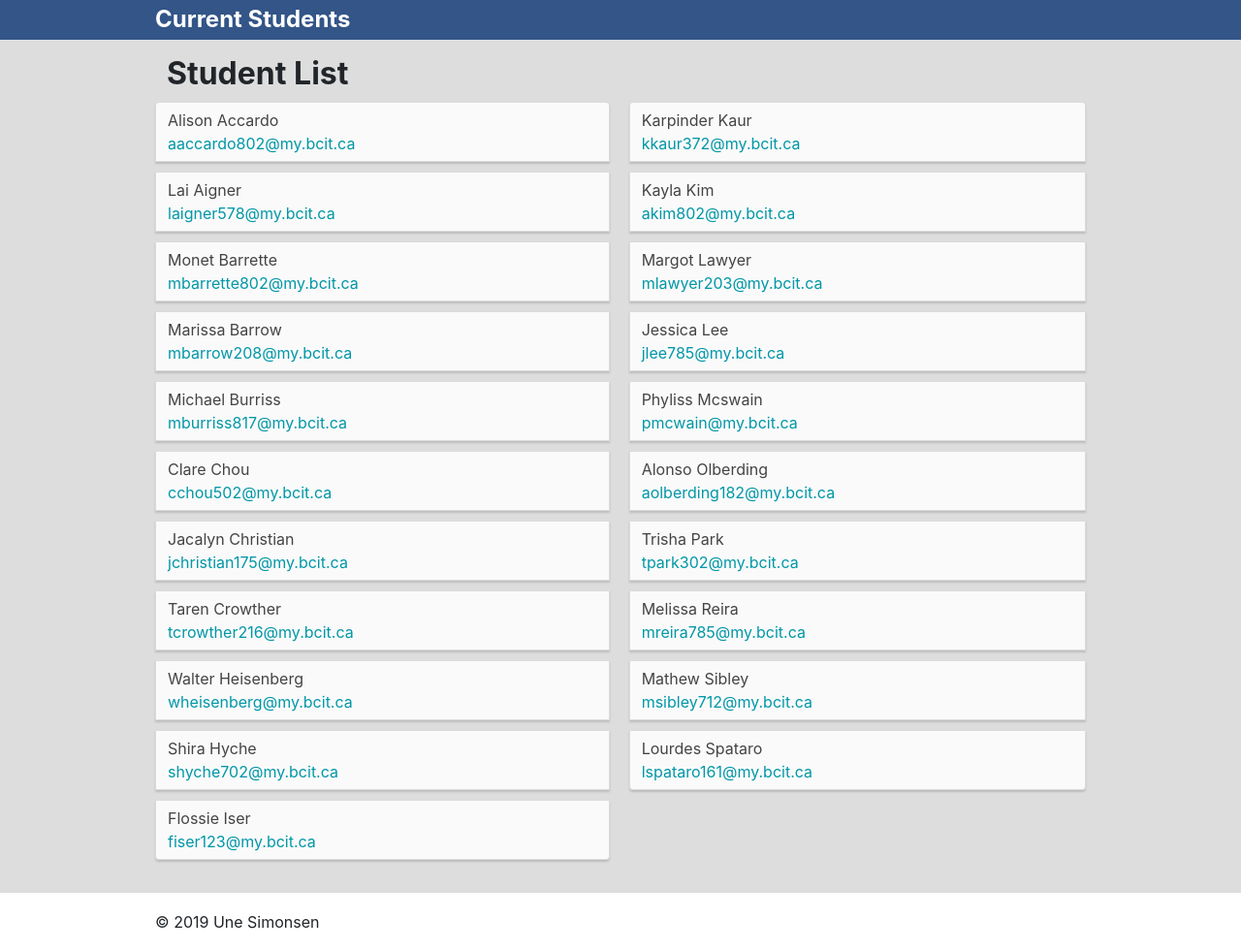
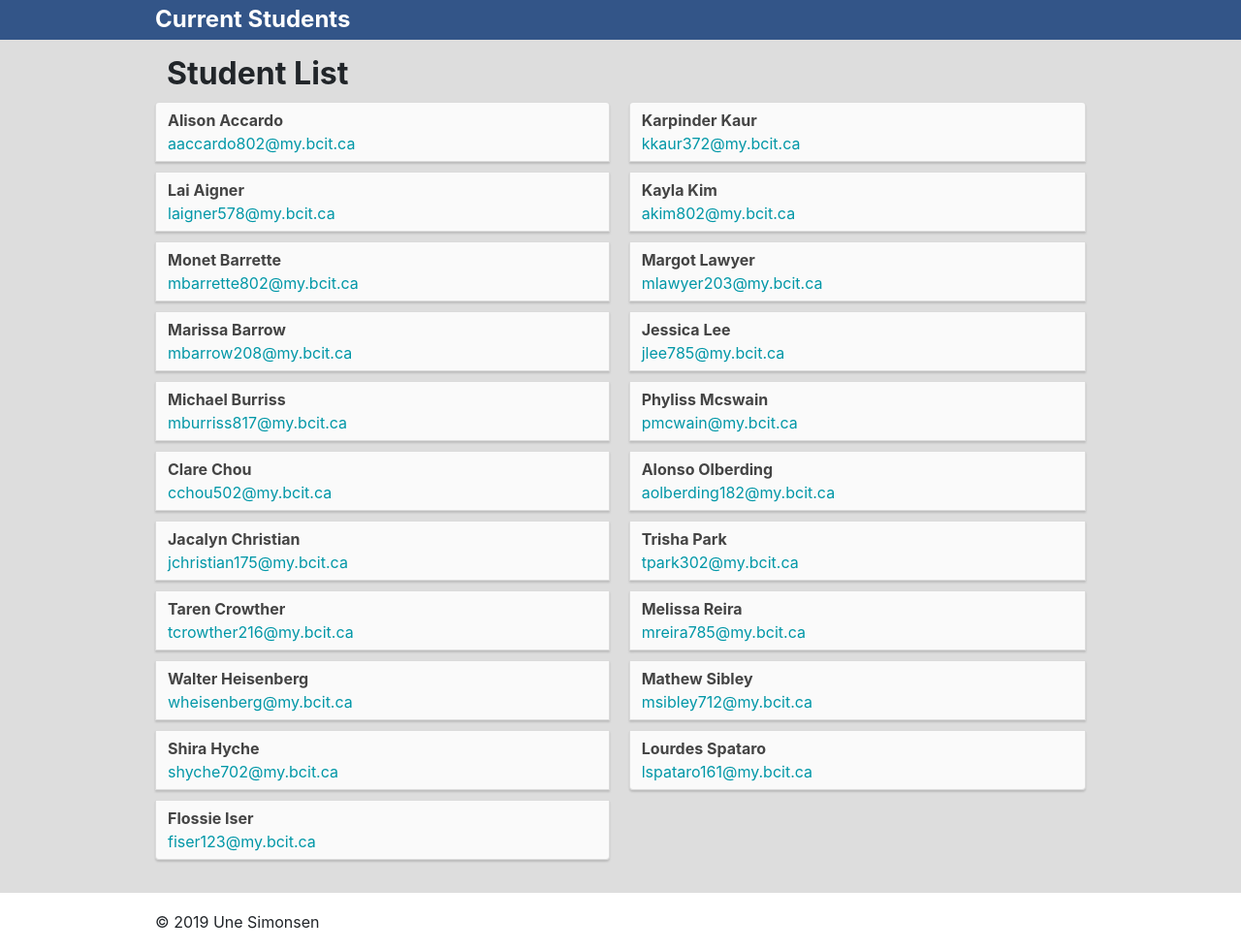
Before and after one commit to BCIT-SSD-A/une-front-end-p2, a PHP site: page /students in a window 1280 px wide. Shown: the part 84-1065 px from the top of the page at 97% size. Run offline with PHP 8.4, Linux system fonts and the light colour scheme; style sheets or scripts are compiled from the project's sources.

Commit message:
Rearrange style files some, make student names bold

```diff
--- a/dev/sass/elements/_index.scss
+++ b/dev/sass/elements/_index.scss
@@ -1,7 +1,6 @@
 @import 'grid';
 @import 'container';
 @import 'banner';
-@import 'calendar/index';
 @import 'button';
 @import 'column';
 @import 'list-group';
--- /dev/null
+++ b/dev/sass/specifics/_index.scss
@@ -0,0 +1,2 @@
+@import 'student';
+@import 'calendar/index';
--- /dev/null
+++ b/dev/sass/specifics/_student.scss
@@ -0,0 +1,5 @@
+.student-list {
+    .student-name {
+        font-weight: $weight-bold;
+    }
+}
--- a/dev/sass/styles.scss
+++ b/dev/sass/styles.scss
@@ -5,3 +5,4 @@
 @import 'mixins/index';
 @import 'generic/index';
 @import 'elements/index';
+@import 'specifics/index';
--- a/dev/views/pages/students.php
+++ b/dev/views/pages/students.php
@@ -14,8 +14,8 @@ $column_2 = array_slice($students, $half);
       <?php // For each student in column
       foreach($column as $student) : ?>
         <div class="student list-group-item">
-          <div class="full-name"><?php echo $student->full_name; ?></div>
-          <div class="email">
+          <div class="student-name"><?php echo $student->full_name; ?></div>
+          <div class="student-email">
             <a href="mailto:<?php echo $student->email; ?>"><?php echo $student->email; ?></a>
           </div>
         </div>
```
Also changed, not shown: dev/sass/specifics/calendar/_desktop-grid.scss (renamed from dev/sass/elements/calendar/_desktop-grid.scss), dev/sass/specifics/calendar/_desktop-list.scss (renamed from dev/sass/elements/calendar/_desktop-list.scss), dev/sass/specifics/calendar/_index.scss (renamed from dev/sass/elements/calendar/_index.scss), dev/sass/specifics/calendar/_mobile.scss (renamed from dev/sass/elements/calendar/_mobile.scss).
